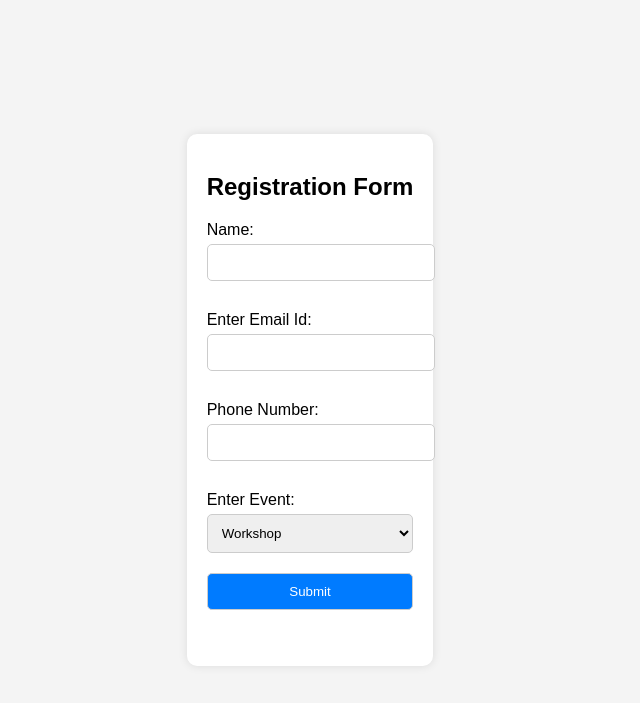
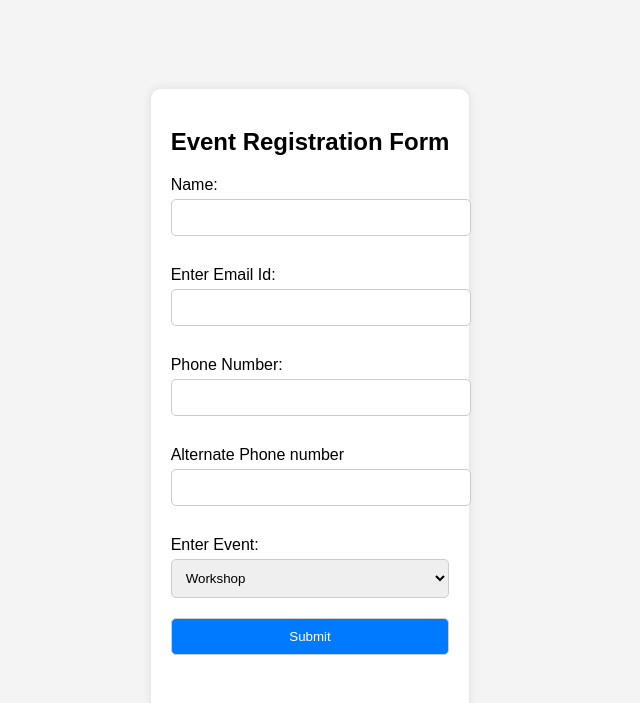
Before and after one commit to joshna15/exp3, a plain HTML site: page index.html in a window 1280 px wide. Shown: the whole page, without its empty margins (330-970 px from the left). Drawn offline with Linux system fonts and the light colour scheme.

Commit message:
extra field added

```diff
--- a/index.html
+++ b/index.html
@@ -60,7 +60,7 @@
 </head>
 <body>
     <div class="container">
-        <h2> Registration Form</h2>
+        <h2>Event Registration Form</h2>
         <form id="registrationForm" onsubmit="return showSuccessMessage()">
             <label for="name">Name:</label>
             <input type="text" id="name" name="name" required>
@@ -71,7 +71,9 @@
             <label for="phone">Phone Number:</label>
             <input type="tel" id="phone" name="phone" required>
 
-            <label for="event">Enter Event:</label>
+            <label for="alternatephno">Alternate Phone number</label>
+	    <input type="tel" id="alternate name="alternatephno required>
+	    <label for="event">Enter Event:</label>
             <select id="event" name="event" required>
                 <option value="workshop">Workshop</option>
                 <option value="webinar">Webinar</option>
```
